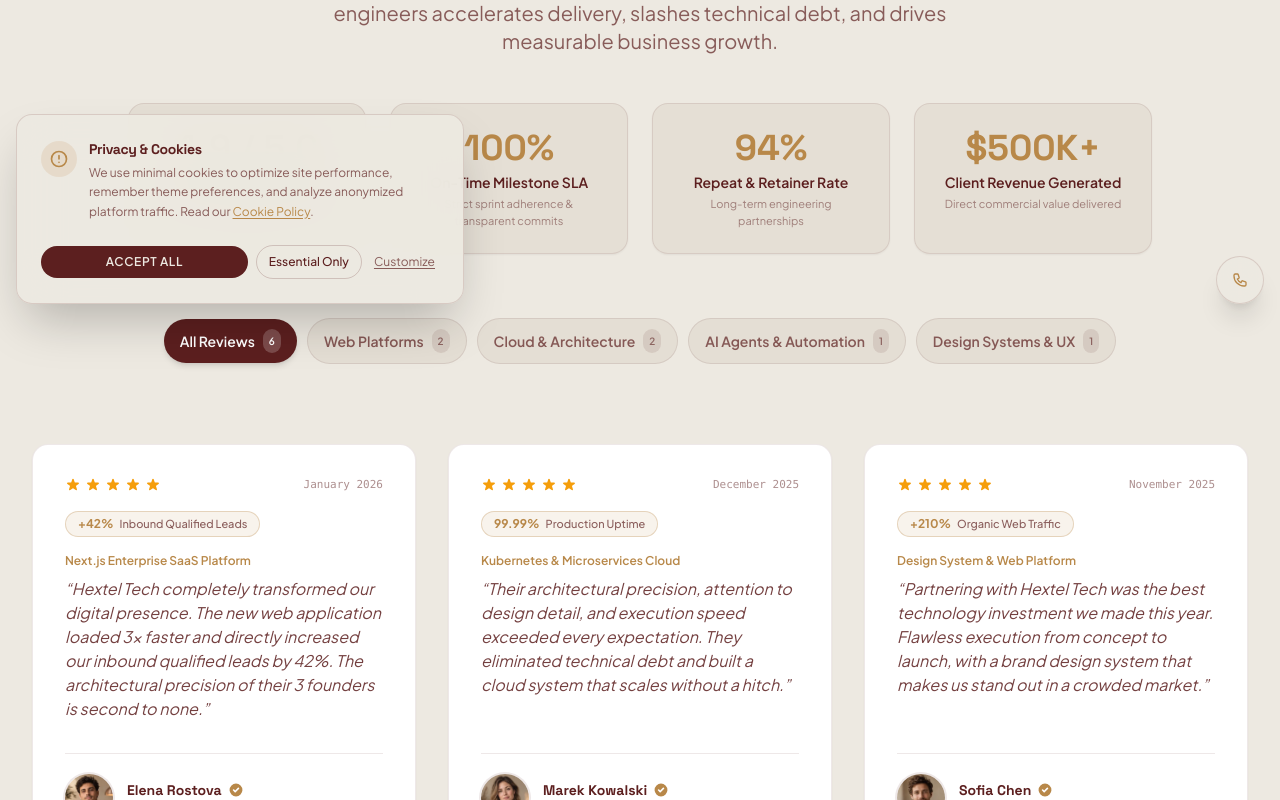
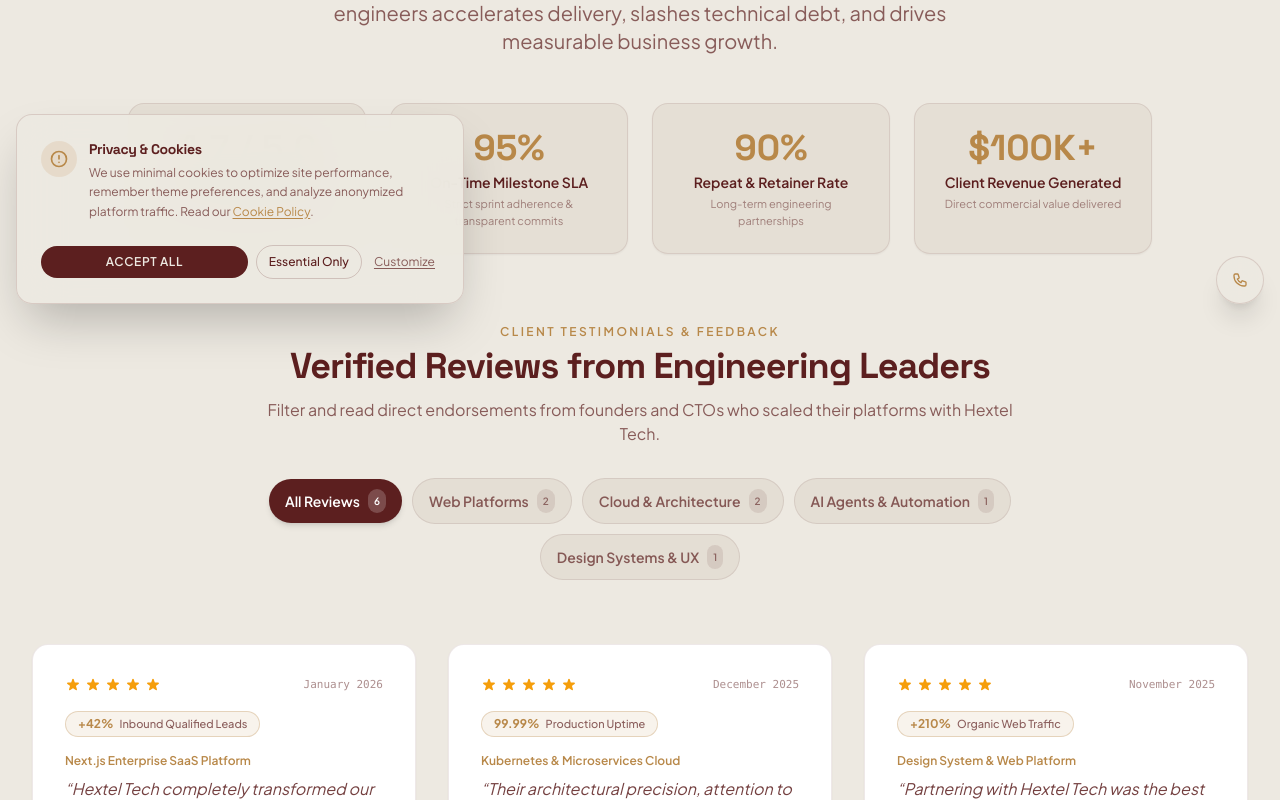
Before and after one commit to hexteltech/hextel_website, a Next.js app: page /reviews in a window 1280 px wide. Shown: the part 480-1280 px from the top of the page. Built offline with nearby package versions, Linux system fonts and the light colour scheme; no server answers.

Commit message:
fix: update review metrics (4.7 rating, 95% SLA, 90% repeat, 100k revenue) and fix review visibility bug

```diff
--- a/app/reviews/page.tsx
+++ b/app/reviews/page.tsx
@@ -9,7 +9,7 @@ export const metadata: Metadata = {
   openGraph: {
     title: "Client Reviews & Testimonials — Hextel Tech",
     description:
-      "4.9/5 average rating across 25+ production-grade web solutions and AI platforms built directly with our 3 founding engineers.",
+      "4.7/5 average rating across 25+ production-grade web solutions and AI platforms built directly with our 3 founding engineers.",
   },
 };
 
@@ -53,7 +53,7 @@ export default function ReviewsPage() {
       </section>
 
       {/* Main Reviews Explorer Section */}
-      <section className="max-w-7xl mx-auto px-4 sm:px-6 lg:px-8">
+      <section id="reviews" className="max-w-7xl mx-auto px-4 sm:px-6 lg:px-8">
         <ReviewsExplorer />
       </section>
     </div>
--- a/components/reviews/ReviewsExplorer.tsx
+++ b/components/reviews/ReviewsExplorer.tsx
@@ -17,10 +17,10 @@ const CATEGORIES: { id: CategoryFilter; label: string }[] = [
 ];
 
 const FEEDBACK_METRICS = [
-  { label: "Engineering Quality & Architecture", score: "4.95 / 5.0", pct: "99%" },
-  { label: "Transparent Founder Communication", score: "5.00 / 5.0", pct: "100%" },
-  { label: "Sprint Delivery & Timeliness", score: "4.92 / 5.0", pct: "98%" },
-  { label: "Commercial ROI & Impact", score: "4.90 / 5.0", pct: "98%" },
+  { label: "Engineering Quality & Architecture", score: "4.75 / 5.0", pct: "95%" },
+  { label: "Transparent Founder Communication", score: "4.90 / 5.0", pct: "98%" },
+  { label: "Sprint Delivery & Timeliness", score: "4.70 / 5.0", pct: "94%" },
+  { label: "Commercial ROI & Impact", score: "4.65 / 5.0", pct: "93%" },
 ];
 
 const COLLABORATION_PILLARS = [
@@ -54,10 +54,22 @@ export default function ReviewsExplorer() {
     : REVIEWS.filter((item) => item.category === activeCategory);
 
   return (
-    <div className="space-y-20">
-      {/* Category Tabs */}
-      <div>
-        <div className="flex items-center justify-center flex-wrap gap-2.5">
+    <div className="space-y-16">
+      {/* Section Heading & Category Filter Tabs */}
+      <div className="text-center max-w-3xl mx-auto space-y-6">
+        <div>
+          <span className="text-xs font-semibold uppercase tracking-[0.2em] text-brand-accent">
+            Client Testimonials & Feedback
+          </span>
+          <h2 className="font-heading text-2xl sm:text-3xl lg:text-4xl font-bold text-brand-dark dark:text-brand-light tracking-tight mt-1 mb-3">
+            Verified Reviews from Engineering Leaders
+          </h2>
+          <p className="text-sm sm:text-base text-brand-dark/70 dark:text-brand-light/70 leading-relaxed">
+            Filter and read direct endorsements from founders and CTOs who scaled their platforms with Hextel Tech.
+          </p>
+        </div>
+
+        <div className="flex items-center justify-center flex-wrap gap-2.5 pt-2">
           {CATEGORIES.map((cat) => {
             const count = cat.id === "all"
               ? REVIEWS.length
@@ -93,8 +105,13 @@ export default function ReviewsExplorer() {
       </div>
 
       {/* Reviews Grid */}
-      <div className="grid grid-cols-1 md:grid-cols-2 lg:grid-cols-3 gap-8">
-        {filtered.map((review) => (
+      {filtered.length === 0 ? (
+        <div className="text-center py-16 rounded-2xl bg-white dark:bg-[#161111] border border-brand-dark/10 dark:border-white/10 text-brand-dark/60 dark:text-brand-light/60">
+          No verified reviews available in this category yet.
+        </div>
+      ) : (
+        <div className="grid grid-cols-1 md:grid-cols-2 lg:grid-cols-3 gap-8">
+          {filtered.map((review) => (
           <article
             key={review.id || review.author}
             className="flex flex-col justify-between p-8 rounded-2xl bg-white dark:bg-[#161111] border border-brand-dark/10 dark:border-white/10 shadow-sm hover:shadow-xl hover:border-brand-accent/50 dark:hover:border-brand-accent/50 transition-all duration-300 hover:-translate-y-1 group"
@@ -180,6 +197,7 @@ export default function ReviewsExplorer() {
           </article>
         ))}
       </div>
+      )}
 
       {/* Satisfaction Score Breakdown */}
       <div className="p-8 sm:p-12 rounded-3xl bg-surface-dim dark:bg-[#161111] border border-brand-dark/10 dark:border-white/10">
--- a/components/sections/ReviewsSection.tsx
+++ b/components/sections/ReviewsSection.tsx
@@ -79,7 +79,8 @@ export default function ReviewsSection() {
 
         {/* Testimonials Grid with Stagger Reveal */}
         <StaggerContainer
-          staggerDelay={0.1}
+          key={activeCategory}
+          staggerDelay={0.08}
           className="grid grid-cols-1 md:grid-cols-2 lg:grid-cols-3 gap-6 sm:gap-8"
         >
           {filteredReviews.map((review, idx) => (
--- a/components/ui/Motion.tsx
+++ b/components/ui/Motion.tsx
@@ -42,7 +42,7 @@ export function FadeIn({
     <motion.div
       initial={{ opacity: 0, ...initialOffset }}
       whileInView={{ opacity: 1, x: 0, y: 0 }}
-      viewport={{ once: true, margin: "-50px" }}
+      viewport={{ once: true, amount: 0.05 }}
       transition={{
         duration,
         delay,
@@ -85,7 +85,7 @@ export function StaggerContainer({
       variants={containerVariants}
       initial="hidden"
       whileInView="show"
-      viewport={{ once: true, margin: "-60px" }}
+      viewport={{ once: true, amount: 0.05 }}
       className={className}
     >
       {children}
--- a/lib/constants.ts
+++ b/lib/constants.ts
@@ -232,7 +232,7 @@ export const BRAND_CONFIG = {
     { value: "25+", label: "Projects delivered" },
     { value: "3+", label: "Years of experience" },
     { value: "2,000+", label: "Product hours" },
-    { value: "$500K+", label: "Client revenue generated" },
+    { value: "$100K+", label: "Client revenue generated" },
   ] as StatItem[],
   trustedBy: ["MODO", "LUMI", "KOVO", "NOMA", "ASPEKT"],
 };
@@ -315,10 +315,10 @@ export const FAQS: FaqItem[] = [
 ];
 
 export const REVIEW_STATS = [
-  { value: "4.9 / 5.0", label: "Average Client Rating", sub: "Based on 25+ verified enterprise solutions" },
-  { value: "100%", label: "On-Time Milestone SLA", sub: "Strict sprint adherence & transparent commits" },
-  { value: "94%", label: "Repeat & Retainer Rate", sub: "Long-term engineering partnerships" },
-  { value: "$500K+", label: "Client Revenue Generated", sub: "Direct commercial value delivered" },
+  { value: "4.7 / 5.0", label: "Average Client Rating", sub: "Based on 25+ verified enterprise solutions" },
+  { value: "95%", label: "On-Time Milestone SLA", sub: "Strict sprint adherence & transparent commits" },
+  { value: "90%", label: "Repeat & Retainer Rate", sub: "Long-term engineering partnerships" },
+  { value: "$100K+", label: "Client Revenue Generated", sub: "Direct commercial value delivered" },
 ];
 
 export const REVIEWS: ReviewItem[] = [
```
